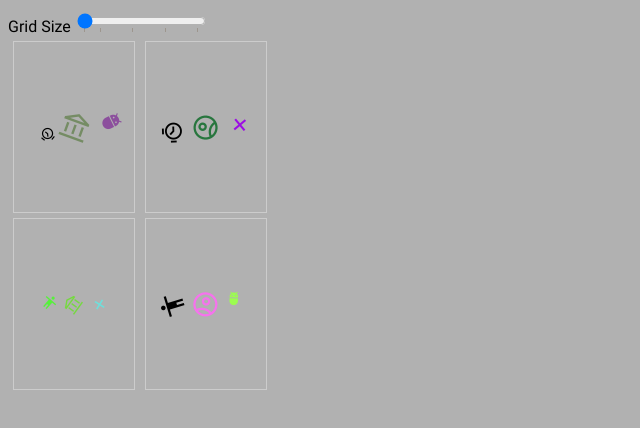
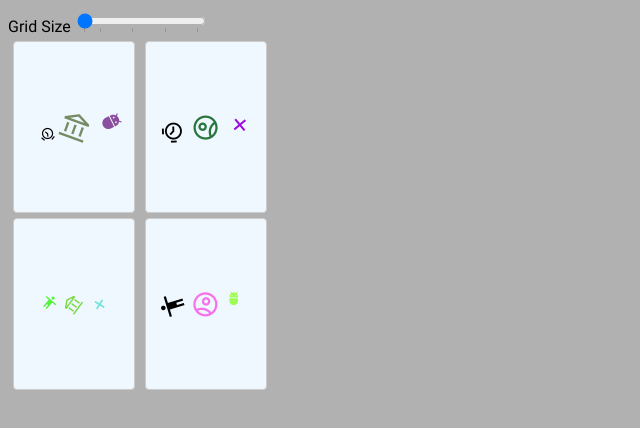
Before and after one commit to Alien2080/mono-match, a website built with webpack: page src/index.html in a window 1280 px wide. Shown: the whole page, without its empty margins (0-640 px from the left). Built offline with nearby package versions, Linux system fonts and the light colour scheme.

Commit message:
atyling to look more card like

```diff
--- a/src/styles.css
+++ b/src/styles.css
@@ -23,6 +23,8 @@ body {
   width: 120px;
   height: 170px;
   border: 1px solid #ccc;
+  border-radius: 4px;
+  background-color: aliceblue;
   margin: 5px;
   display: flex;
   justify-content: center;
```
